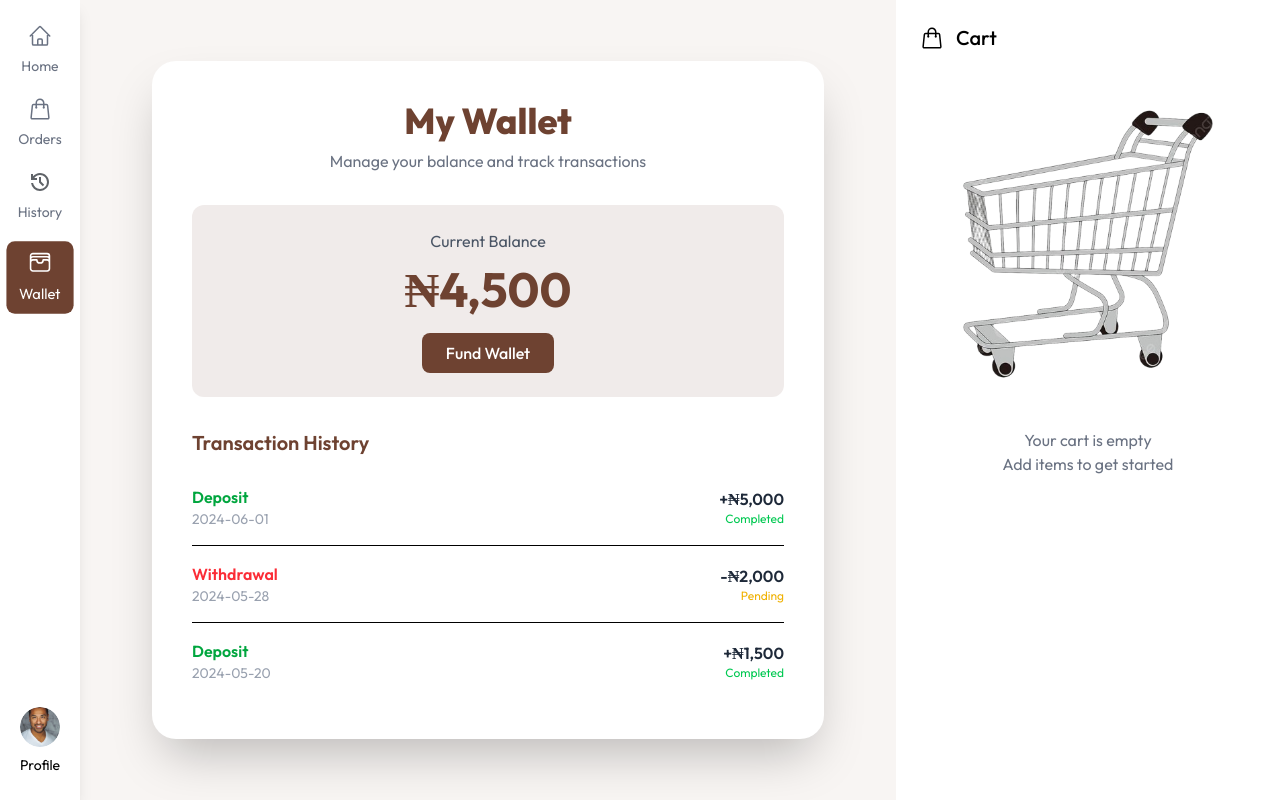
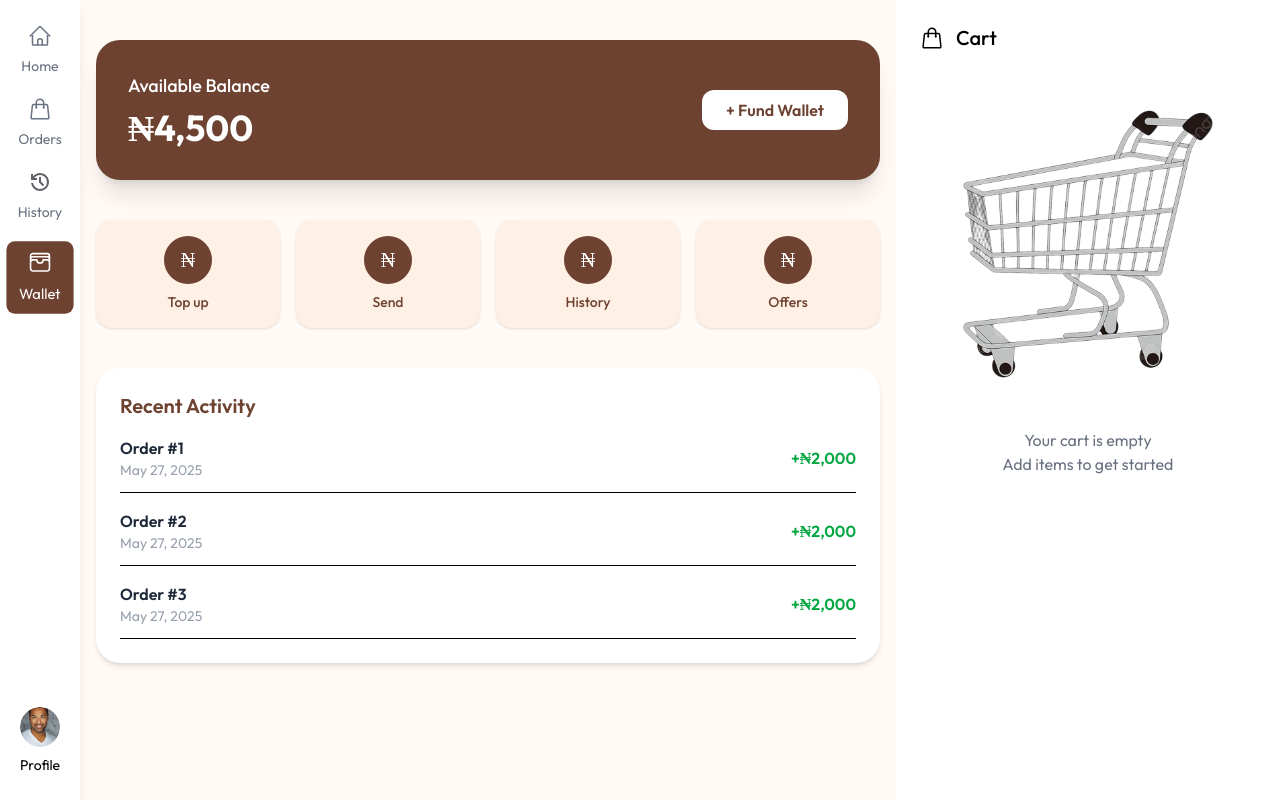
Before and after one commit to Godspowerj/Foodnest, a Next.js app: page /wallet in a window 1280 px wide. Built offline with nearby package versions, Linux system fonts and the light colour scheme.

Commit message:
in progress

```diff
--- a/src/app/wallet/page.tsx
+++ b/src/app/wallet/page.tsx
@@ -1,119 +1,51 @@
-'use client';
-import React, { useState } from 'react';
+export default function WalletUI() {
+  return (
+    <div className="min-h-screen bg-[#fffaf5] px-4 py-10 flex justify-center items-start">
+      <div className="w-full max-w-4xl space-y-10">
 
-const transactions = [
-  { id: 1, type: "Deposit", amount: 5000, date: "2024-06-01", status: "Completed" },
-  { id: 2, type: "Withdrawal", amount: 2000, date: "2024-05-28", status: "Pending" },
-  { id: 3, type: "Deposit", amount: 1500, date: "2024-05-20", status: "Completed" },
-];
-
-export default function Wallet() {
-  const [balance, setBalance] = useState(4500);
-  const [showModal, setShowModal] = useState(false);
-  const [amount, setAmount] = useState<number | "">("");
-  const [txs, setTxs] = useState([...transactions]);
-
-  const handleFundWallet = () => {
-    if (typeof amount === "number" && amount > 0) {
-      setBalance(prev => prev + amount);
-      setTxs([
-        {
-          id: txs.length + 1,
-          type: "Deposit",
-          amount,
-          date: new Date().toISOString().slice(0, 10),
-          status: "Completed",
-        },
-        ...txs,
-      ]);
-      setAmount("");
-      setShowModal(false);
-    }
-  };
-
-  return (
-    <div className="min-h-screen bg-[#f8f5f3] flex items-center justify-center p-4">
-      <div className="w-full max-w-2xl bg-white shadow-2xl rounded-3xl p-6 md:p-10 space-y-8">
-        <div className="text-center">
-          <h1 className="text-4xl font-extrabold text-[#6e4231] mb-2">My Wallet</h1>
-          <p className="text-gray-500">Manage your balance and track transactions</p>
-        </div>
-
-        <div className="bg-[#6e4231]/10 p-6 rounded-xl flex flex-col items-center space-y-3">
-          <span className="text-gray-600">Current Balance</span>
-          <span className="text-5xl font-bold text-[#6e4231]">₦{balance.toLocaleString()}</span>
-          <button
-            className="bg-[#6e4231] hover:bg-[#5a372a] transition text-white px-6 py-2 rounded-lg font-medium mt-2"
-            onClick={() => setShowModal(true)}
-          >
-            Fund Wallet
+        {/* Wallet Balance Section */}
+        <div className="bg-[#6e4231] text-white rounded-3xl p-8 flex flex-col sm:flex-row justify-between items-center shadow-xl">
+          <div>
+            <h2 className="text-lg font-medium">Available Balance</h2>
+            <p className="text-4xl font-bold mt-2">₦4,500</p>
+          </div>
+          <button className="mt-4 sm:mt-0 bg-white text-[#6e4231] font-semibold px-6 py-2 rounded-xl hover:bg-[#f3eae7] transition">
+            + Fund Wallet
           </button>
         </div>
 
-        <div>
-          <h2 className="text-xl font-semibold text-[#6e4231] mb-3">Transaction History</h2>
-          <div className="divide-y max-h-[400px] overflow-y-auto">
-            {txs.length === 0 ? (
-              <div className="py-8 text-center text-gray-400">No transactions yet.</div>
-            ) : (
-              txs.map(tx => (
-                <div key={tx.id} className="flex justify-between items-center py-4">
-                  <div>
-                    <span className={`font-semibold ${tx.type === "Deposit" ? "text-green-600" : "text-red-500"}`}>
-                      {tx.type}
-                    </span>
-                    <div className="text-sm text-gray-400">{tx.date}</div>
-                  </div>
-                  <div className="text-right">
-                    <span className="font-semibold text-gray-800">
-                      {tx.type === "Deposit" ? "+" : "-"}₦{tx.amount.toLocaleString()}
-                    </span>
-                    <div
-                      className={`text-xs ${
-                        tx.status === "Completed" ? "text-green-500" : "text-yellow-500"
-                      }`}
-                    >
-                      {tx.status}
-                    </div>
-                  </div>
+        {/* Quick Actions */}
+        <div className="grid grid-cols-2 sm:grid-cols-4 gap-4 text-center">
+          {["Top up", "Send", "History", "Offers"].map((label) => (
+            <div
+              key={label}
+              className="bg-[#fff0e5] hover:bg-[#ffe6d5] rounded-2xl p-4 shadow-sm cursor-pointer transition"
+            >
+              <div className="w-12 h-12 mx-auto mb-2 bg-[#6e4231] text-white rounded-full flex items-center justify-center text-xl">
+                ₦
+              </div>
+              <p className="text-sm font-medium text-[#6e4231]">{label}</p>
+            </div>
+          ))}
+        </div>
+
+        {/* Recent Transactions */}
+        <div className="bg-white rounded-3xl shadow-md p-6">
+          <h3 className="text-xl font-semibold text-[#6e4231] mb-4">Recent Activity</h3>
+          <div className="space-y-4">
+            {[1, 2, 3].map((tx) => (
+              <div key={tx} className="flex justify-between items-center border-b pb-3">
+                <div>
+                  <p className="font-semibold text-gray-800">Order #{tx}</p>
+                  <p className="text-sm text-gray-400">May 27, 2025</p>
                 </div>
-              ))
-            )}
+                <p className="font-semibold text-green-600">+₦2,000</p>
+              </div>
+            ))}
           </div>
         </div>
+
       </div>
-
-      {/* Modal */}
-      {showModal && (
-        <div className="fixed inset-0 bg-black bg-opacity-50 flex items-center justify-center z-50">
-          <div className="bg-white rounded-2xl shadow-2xl p-6 w-full max-w-sm space-y-4">
-            <h3 className="text-xl font-bold text-[#6e4231] text-center">Fund Wallet</h3>
-            <input
-              type="number"
-              min={1}
-              value={amount}
-              onChange={e => setAmount(e.target.value === "" ? "" : Number(e.target.value))}
-              placeholder="Enter amount"
-              className="w-full border border-gray-300 rounded-lg px-4 py-3 focus:outline-none focus:ring-2 focus:ring-[#6e4231]"
-            />
-            <div className="flex gap-3">
-              <button
-                className="flex-1 bg-[#6e4231] hover:bg-[#5a372a] text-white py-2 rounded-lg font-semibold transition"
-                onClick={handleFundWallet}
-                disabled={typeof amount !== "number" || amount <= 0}
-              >
-                Deposit
-              </button>
-              <button
-                className="flex-1 bg-gray-100 text-gray-700 py-2 rounded-lg font-semibold hover:bg-gray-200 transition"
-                onClick={() => setShowModal(false)}
-              >
-                Cancel
-              </button>
-            </div>
-          </div>
-        </div>
-      )}
     </div>
   );
 }
```
